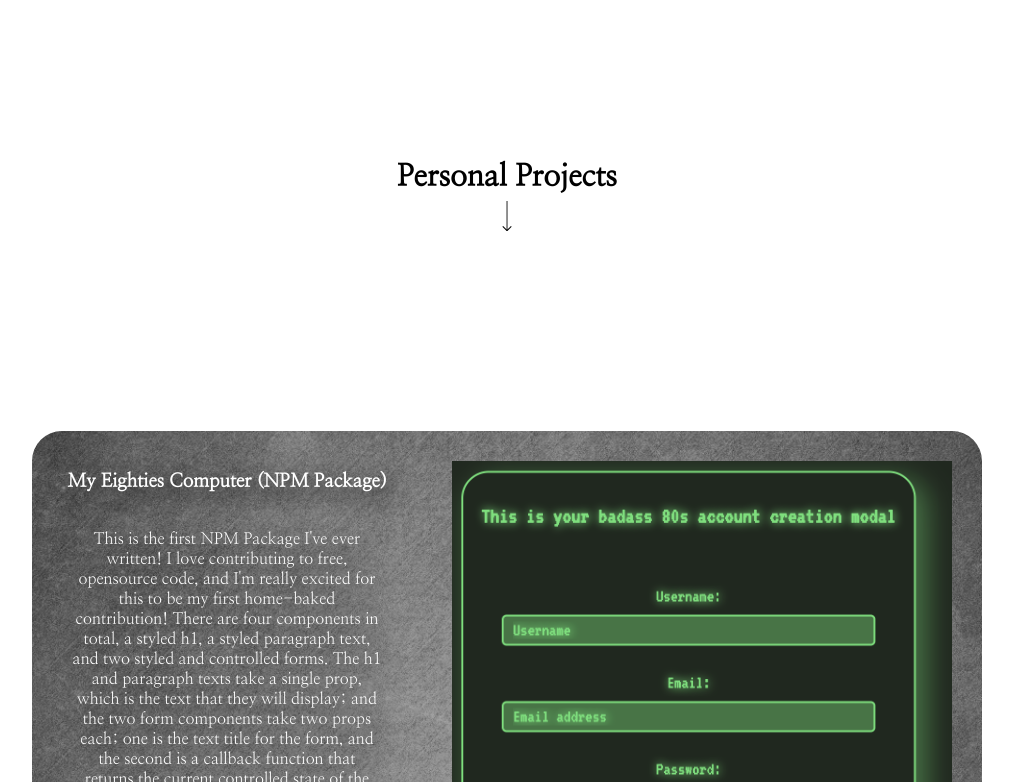
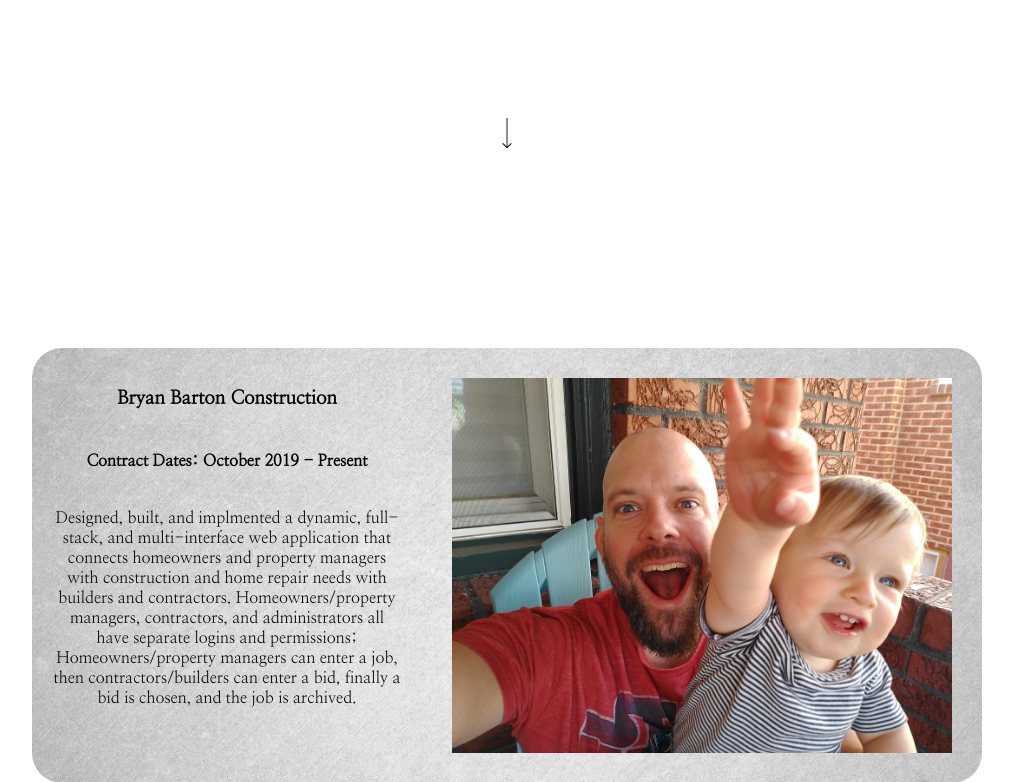
Before and after one commit to baldm0mma/JevTheDev-PortfolioPage, a React (Create React App) app: page / in a window 1280 px wide. Shown: the part 2938-3720 px from the top of the page, without its empty margins (133-1146 px from the left). Built offline with nearby package versions, Linux system fonts and the light colour scheme; no server answers.

Commit message:
Add BBC project

```diff
--- a/src/containers/App.js
+++ b/src/containers/App.js
@@ -44,8 +44,16 @@ export const App = () => {
         src='./assets/downArrow.png'
         alt='Down Arrow'
       />
+      <Fade right>
+        <Contract content={contractContent[0]} />
+      </Fade>
+      <img
+        className='down-arrow'
+        src='./assets/downArrow.png'
+        alt='Down Arrow'
+      />
       <Fade left>
-        <Contract content={contractContent[0]} />
+        <Contract content={contractContent[1]} />
       </Fade>
       <Zoom>
         <h4 className='about-title'>Personal Projects</h4>
--- a/src/projectContent/projectContent.js
+++ b/src/projectContent/projectContent.js
@@ -92,7 +92,7 @@ export const contractContent = [
   {
     title: 'Bryan Barton Construction',
     dates: 'October 2019 - Present',
-    description: "Designed, built, and implmented a full-stack, multi-interface ",
+    description: "Designed, built, and implmented a dynamic, full-stack, and multi-interface web application that connects homeowners and property managers with construction and home repair needs with builders and contractors. Homeowners/property managers, contractors, and administrators all have separate logins and permissions; Homeowners/property managers can enter a job, then contractors/builders can enter a bid, finally a bid is chosen, and the job is archived.",
     image: './assets/Profile-Photo.jpg'
   }
 ]
```
